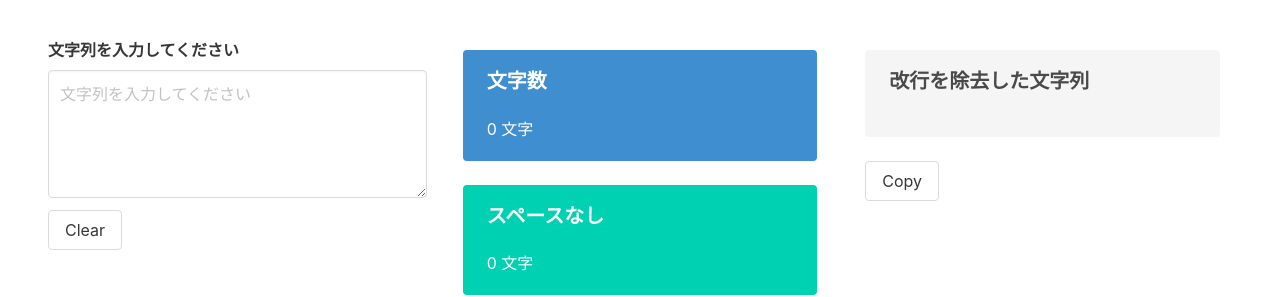
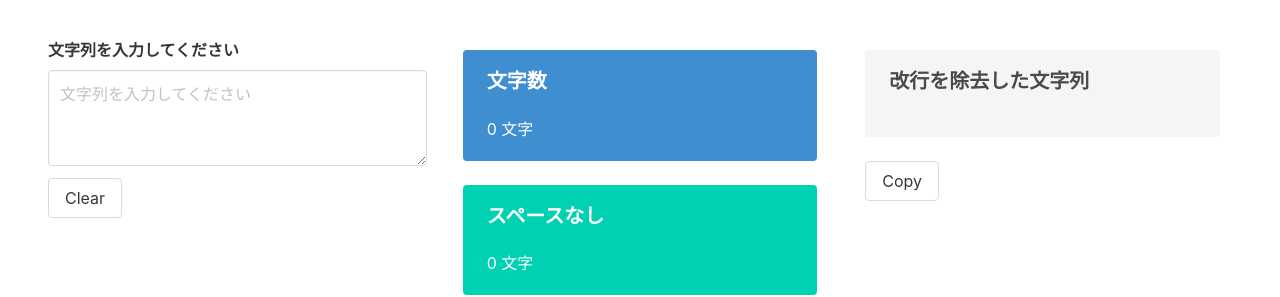
Before and after one commit to motttey/text-length-counter, a React (Create React App) app: page / in a window 1280 px wide. Shown: the part 142-439 px from the top of the page. Built offline with nearby package versions, Linux system fonts and the light colour scheme.

Commit message:
modify: use textarea resizing content

```diff
--- a/src/App.js
+++ b/src/App.js
@@ -15,16 +15,20 @@ function Form(props) {
           <div className="field is-expanded">
             <label className="label">文字列を入力してください</label>
             <div className="control">
-              <TextareaAutosize
+              <textarea
                 className="textarea"
                 placeholder="文字列を入力してください"
                 type="text"
                 name="text"
                 maxRows="20"
                 value={props.textInput}
+                style={{
+                  formSizing: "content",
+                  minHeight: "4lh"
+                }}
                 onChange={(e) => props.onChangeInput(e.target.value)}
               >
-              </TextareaAutosize>
+              </textarea>
             </div>
           </div>
           <div className="field is-right">
```
